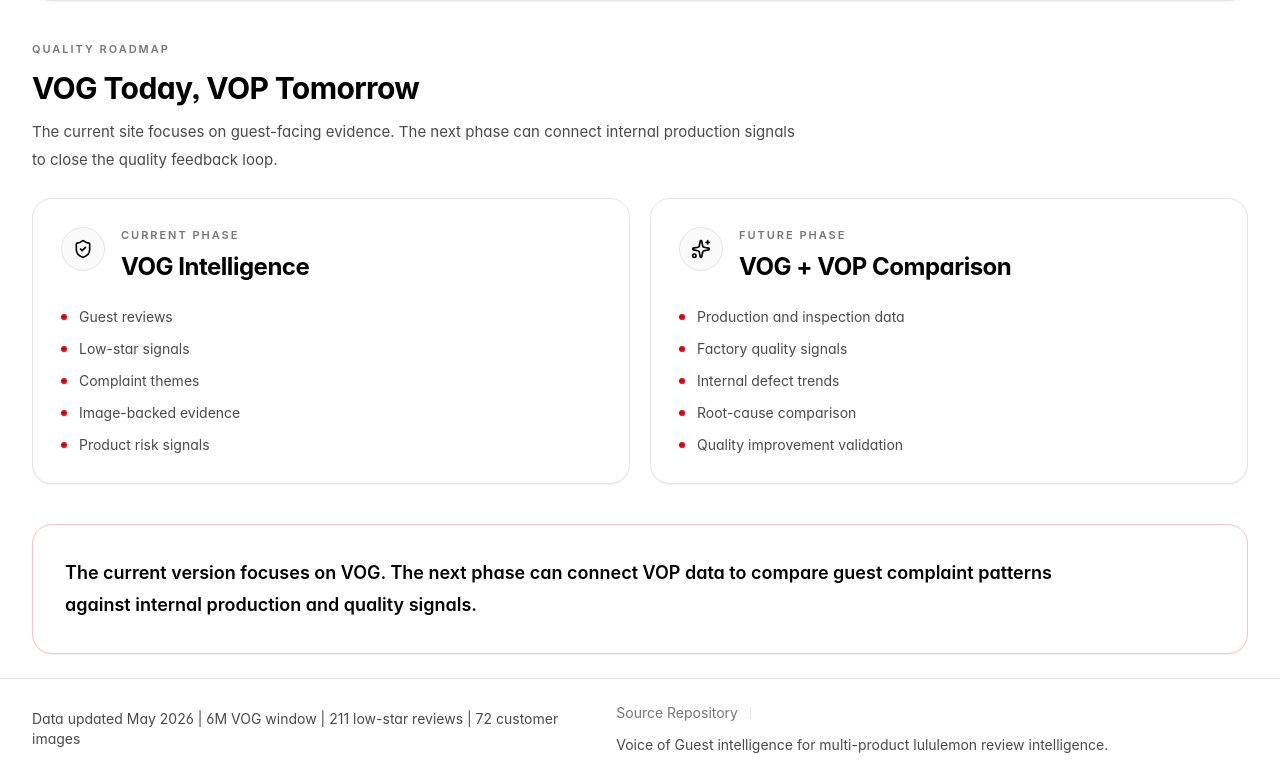
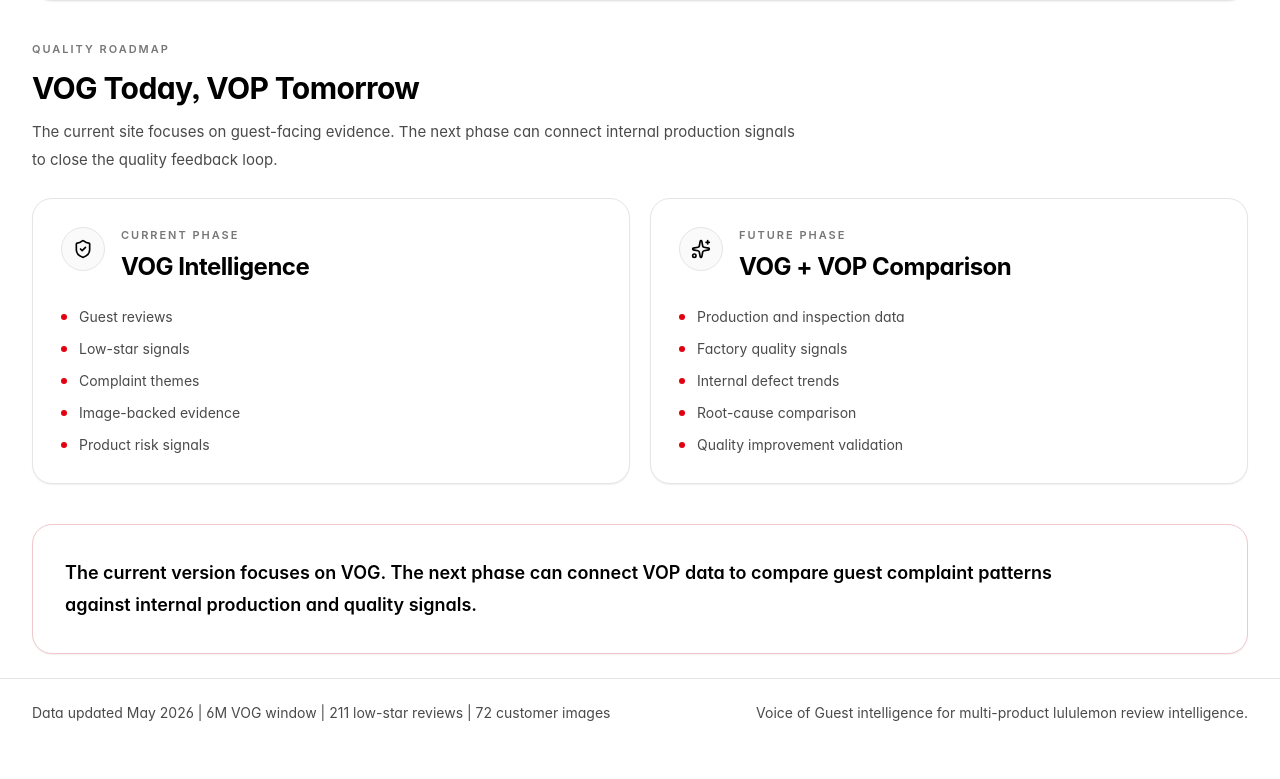
Before and after one commit to BUNNYBISANDA/LULULEMONANALYSIS, a React (Vite) app: page / in a window 1280 px wide. Shown: the part 1267-2046 px from the top of the page. After the commit the page ends 2014 px from the top, so only its background shows below. Built offline with nearby package versions, Linux system fonts and the light colour scheme; a web font is replaced by a local one.

Commit message:
Remove source repository footer link

```diff
--- a/src/components/layout/Footer.jsx
+++ b/src/components/layout/Footer.jsx
@@ -12,15 +12,6 @@ export default function Footer() {
           customer images
         </p>
         <div className="flex flex-wrap items-center gap-3">
-          <a
-            href="https://github.com/BUNNYBISANDA/lululemon"
-            target="_blank"
-            rel="noreferrer"
-            className="text-[#767676] transition hover:text-[#000000]"
-          >
-            Source Repository
-          </a>
-          <span className="hidden h-3 w-px bg-black/10 sm:block" />
           <p>
             Voice of Guest intelligence for{' '}
             {data?.isAllProducts
```
